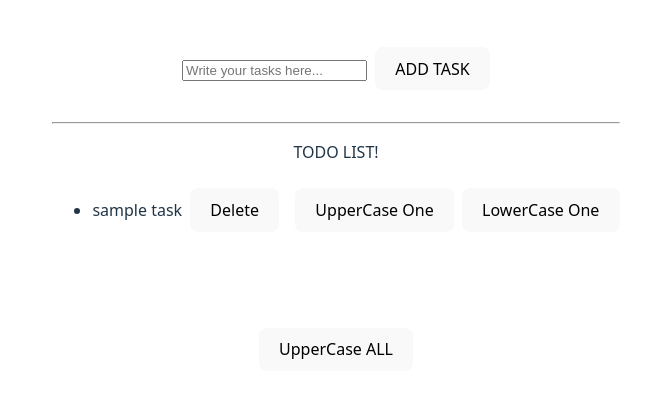
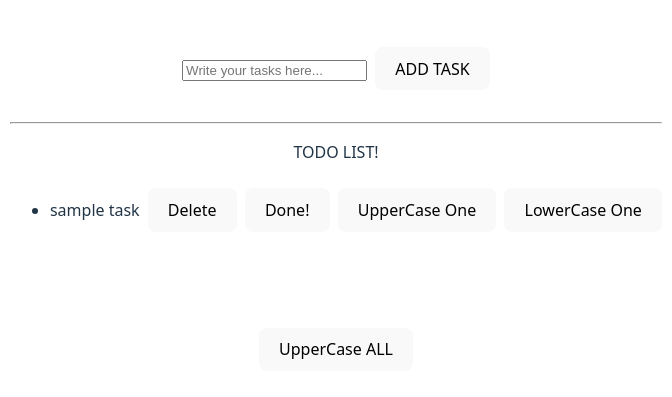
Before and after one commit to hrdk94/Todo-With-React, a React (Vite) app: page / in a window 1280 px wide. Shown: the part 191-588 px from the top of the page, without its empty margins (304-976 px from the left). Built offline with nearby package versions, Linux system fonts and the light colour scheme.

Commit message:
Done funct

```diff
--- a/src/Todo.jsx
+++ b/src/Todo.jsx
@@ -3,13 +3,13 @@ import { v4 as uuidv4 } from 'uuid'
 
 
 function Todo(){
-    let [todos, setTodos] = useState([{task: "sample task", id: uuidv4()}]);
+    let [todos, setTodos] = useState([{task: "sample task", id: uuidv4(), isDone: false}]);
     let [newTodo, setNewTodo] = useState("");
 
 
     let AddNewTask = () => {
         setTodos((prevTodos) => {
-            return [...prevTodos, {task: newTodo, id: uuidv4()}]
+            return [...prevTodos, {task: newTodo, id: uuidv4(), isDone: false}]
         });
         setNewTodo("");
     };
@@ -65,6 +65,20 @@ let  LowerCaseOne = (id) =>{
 }
 
 
+let TaskDone = (id) => {
+  setTodos(todos.map((todo) => {
+    if (todo.id === id) {
+      return {
+        ...todo,
+        isDone: !todo.isDone
+      };
+    } else {
+      return todo;
+    }
+  }));
+};
+
+
 
     return(
         <div>
@@ -85,9 +99,10 @@ let  LowerCaseOne = (id) =>{
             <ul>
                 {
                     todos.map((todos)=>(
-                        <li key={todos.id}>
+                        <li key={todos.id} style={{ textDecoration: todos.isDone ? "line-through" : "none" }}>
                             {todos.task}
                             <button style={{margin: "8px"}} onClick={()=>DeleteTodo(todos.id)}>Delete</button>
+                            <button onClick={() => TaskDone(todos.id)}>Done!</button>
                             <button style={{margin: "8px"}} onClick={() => UpperCaseOne(todos.id)}>UpperCase One</button>
                             <button onClick={() => LowerCaseOne(todos.id)}>LowerCase One</button>
                             </li>
```
